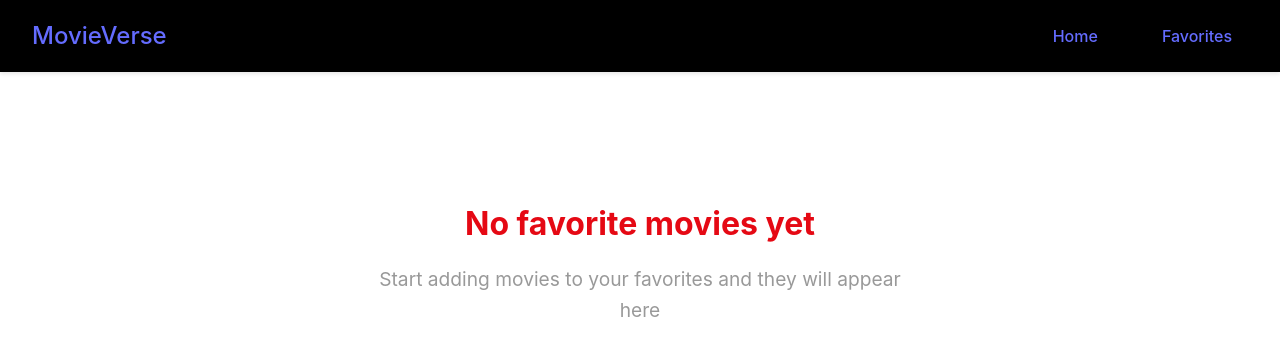
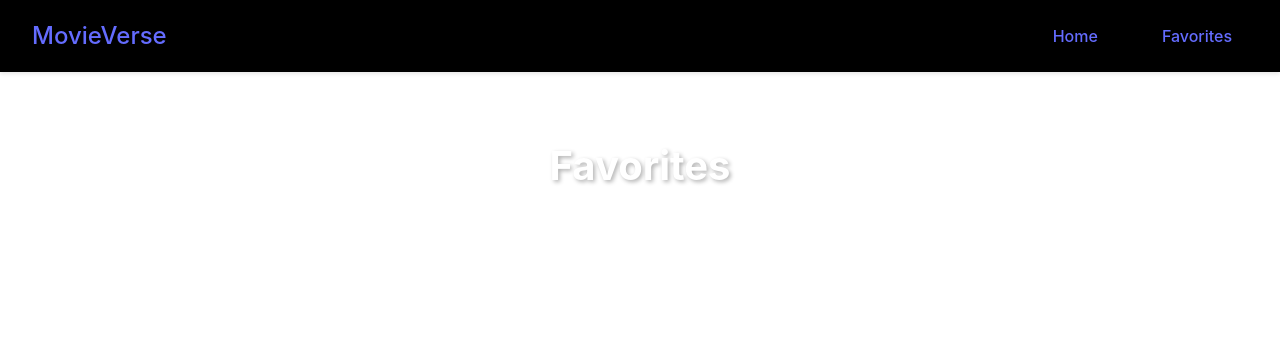
Before and after one commit to ayesorobolu/MovieVerse, a React (Vite) app: page /favorites in a window 1280 px wide. Shown: the top 356 px of the page. Built offline with nearby package versions, Linux system fonts and the light colour scheme.

Commit message:
feat: add context to show favorites

```diff
--- a/src/App.jsx
+++ b/src/App.jsx
@@ -2,10 +2,11 @@
 import Favorites from './pages/Favorites'
 import Homepage from './pages/Homepage'
 import { Routes, Route } from 'react-router-dom'
+import { MovieProvider } from './contexts/MovieContext'
 function App() {
 
   return (
-    <div>
+  <MovieProvider>
   <Navbar/>
   <main className='main-content'>
     <Routes>
@@ -13,7 +14,7 @@
       <Route path='/favorites' element={<Favorites/>}/>
     </Routes>
   </main>
-    </div>
+  </MovieProvider>
   )
 }
 
--- a/src/Components/MovieCard.jsx
+++ b/src/Components/MovieCard.jsx
@@ -1,15 +1,21 @@
 import React from 'react'
+import { useMovieContext } from '../contexts/MovieContext'
 
 const MovieCard = ({movie}) => {
-    const onFvaoriteClick = async  () => {
-        alert("clicked")
+    const {isFavorite, addToFavorites, removeFavorites} = useMovieContext()
+    const favorite = isFavorite (movie.id)
+
+    const onFavoriteClick = async  (e) => {
+     e.preventDefault()
+     if(favorite) removeFavorites(movie.id)
+     else addToFavorites(movie)
     }
   return (
     <div className='movie-card'>
         <div className='movie-poster'>
             <img src={`https://image.tmdb.org/t/p/w500${movie.poster_path}`} alt="" />
             <div className='movie-overlay'>
-                <button className='favorite-btn' onClick={onFvaoriteClick}> 🤍</button>
+                <button className={`favorite-btn ${favorite ? "active" : ""}`} onClick={onFavoriteClick}>{favorite ? "❤️" : "🤍"}</button>
             </div>
         </div>
 
--- /dev/null
+++ b/src/contexts/MovieContext.jsx
@@ -0,0 +1,42 @@
+import React from 'react'
+import { createContext, useState, useContext, useEffect } from 'react'
+
+const MovieContext = createContext()
+
+export const useMovieContext = () => useContext(MovieContext)
+
+export const MovieProvider = ({children}) => {
+   const [favorites, setFavorites] = useState([])
+
+   useEffect(() =>  {
+    const storedFavs = localStorage.getItem("favorites")
+
+    if(storedFavs) setFavorites(JSON.parse(storedFavs))
+   }, [])
+
+   useEffect(() => {
+    localStorage.setItem ('favorites', JSON.stringify(favorites))
+   }, [favorites])
+
+   const addToFavorites = (movie) => {
+    setFavorites(prev => [...prev, movie])
+   }
+
+   const removeFavorites = (movieId) => {
+    setFavorites(prev => prev.filter(movie => movie.id !== movieId ))
+   }
+
+   const isFavorite = (movieId) => {
+    return favorites.some(movie => movie.id === movieId)
+   }
+
+   const value = {
+    favorites,
+    addToFavorites,
+    removeFavorites,
+    isFavorite
+   }
+   return <MovieContext.Provider value={value}>
+        {children}
+    </MovieContext.Provider>
+}
--- a/src/pages/Favorites.jsx
+++ b/src/pages/Favorites.jsx
@@ -1,6 +1,21 @@
 import React from 'react'
+import { useMovieContext } from '../contexts/MovieContext'
+import MovieCard from '../Components/MovieCard'
 
 const Favorites = () => {
+  const {favorites} = useMovieContext();
+
+  if(favorites){
+    return (
+    <div className='favorites'>
+      <h2>Favorites</h2>
+    <div className="movies-grid">
+      {favorites.map((movie) => (<MovieCard movie={movie} key={movie.id} />)
+    )}
+  </div>
+  </div>
+    );
+  }
   return (
     <div className='favorites-empty'>
         <h2>No favorite movies yet</h2>
```
